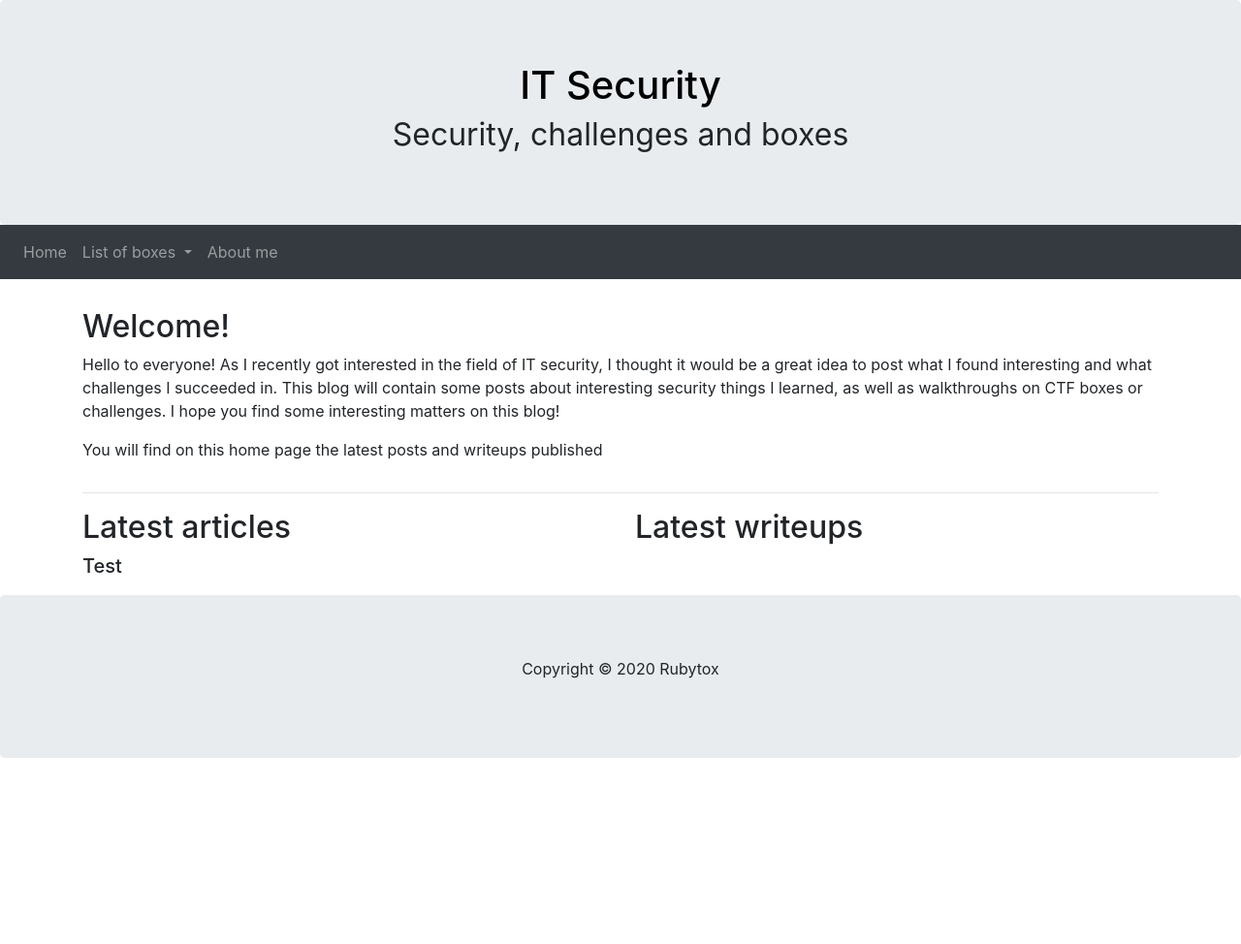
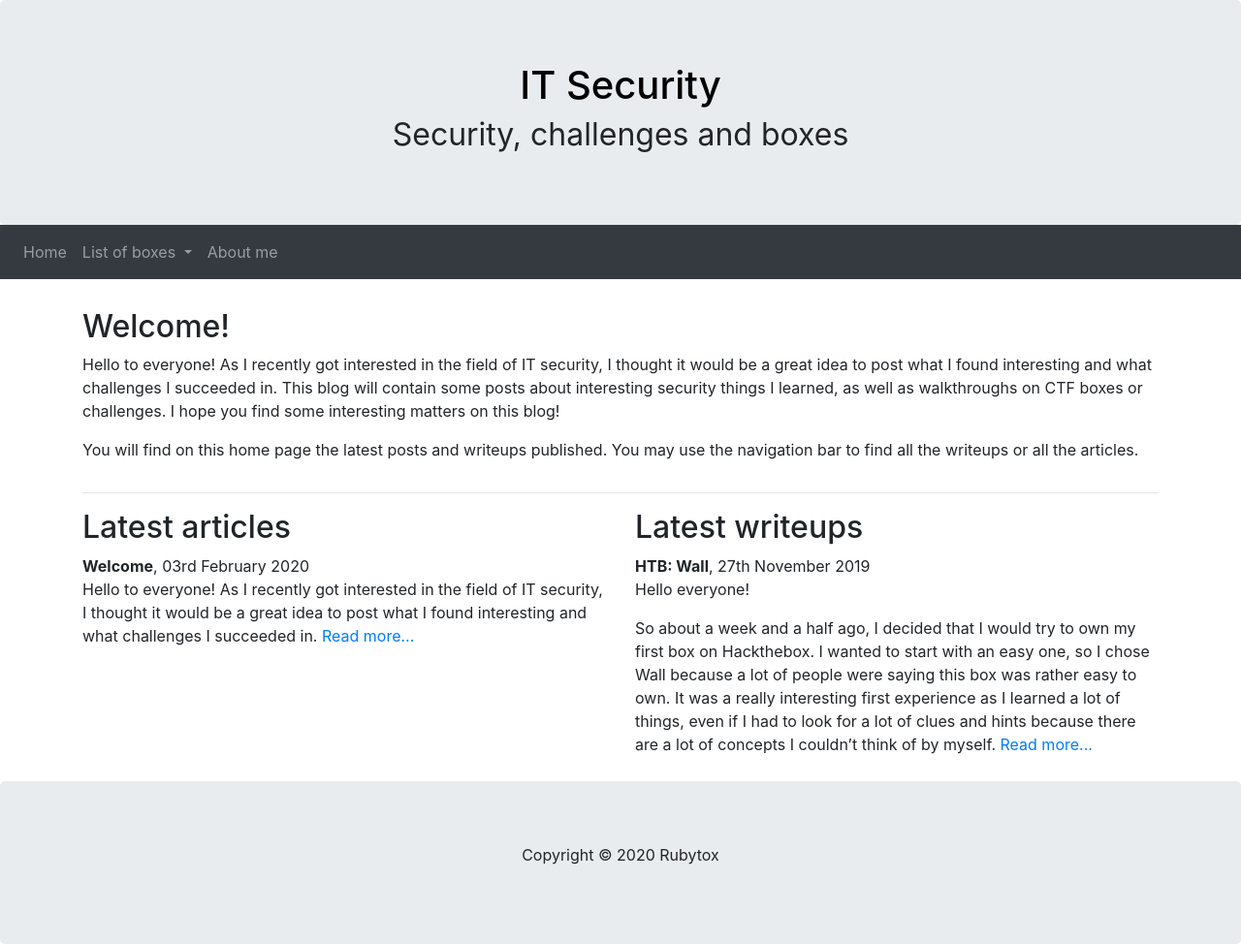
Before and after one commit to Rubytox/Rubytox.github.io, a Jekyll site: the page built from index.html, in a window 1280 px wide. Shown: the whole page at 97% size. Built offline with Jekyll 4.4.1, drawn with Linux system fonts in a browser that asks for light colours; before the commit the page ends 900 px from its top, so only the background shows below that.

Commit message:
Updated home page

```diff
--- a/_config.yml
+++ b/_config.yml
@@ -29,6 +29,8 @@ url: "" # the base hostname & protocol for your site, e.g. http://example.com
 twitter_username: jekyllrb
 github_username:  jekyll
 
+excerpt_separator: <!--more-->
+
 # Build settings
 theme: minima
 plugins:
--- a/_includes/navigation.html
+++ b/_includes/navigation.html
@@ -12,7 +12,13 @@
                     List of boxes
                 </a>
                 <div class="dropdown-menu" aria-labelledby="navbarDropdownMenuLink">
-                    <a class="dropdown-item" href="/pages/HTB/Wall.html">HTB: Wall</a>
+                    <h6 class="dropdown-header">HackTheBox</h6>
+                    {% for post in site.posts %}
+                        {% if post.path contains 'HTB' %}
+                            <a class="dropdown-item" href="{{ post.url }}">{{ post.title }}</a>
+                        {% endif %}
+                    {% endfor %}
+                    <!-- <div class="dropdown-divider"></div> -->
                 </div>
             </li>
             <li class="nav-item">
--- a/_layouts/htb_box.html
+++ b/_layouts/article.html
@@ -5,9 +5,8 @@ title: {{ page.title }}
 
 <div class="col-md-12 post">
     <br/>
-    <img src="../../img/{{ page.code }}/banner.png" alt="Banner" class="center" />
     <h1>{{ page.title }}</h1>
-    <h6>{{ page.author | capitalize }}, {{ page.date }}</h6>
+    <h6>{{ page.author | capitalize }}, {{ page.long_date }}</h6>
     <br />
 
 {{ content }}
--- /dev/null
+++ b/_posts/articles/2020-02-03-Welcome.html
@@ -0,0 +1,14 @@
+---
+layout: article
+title: Welcome
+long_date: "03rd February 2020"
+author: rubytox
+---
+
+<p>Hello to everyone! As I recently got interested in the field of IT security, I thought it would be a
+    great idea to post what I found interesting and what challenges I succeeded in.<!--more--> This blog will contain
+    some posts about interesting security things I learned, as well as walkthroughs on CTF boxes or challenges.
+    I hope you find some interesting matters on this blog!</p>
+
+<p>You will find on this home page the latest posts and writeups published. You may use the navigation
+    bar to find all the writeups or all the articles.</p>
--- a/pages/HTB/Wall.html
+++ b/_posts/writeups/HTB/2019-11-27-Wall.html
@@ -2,7 +2,7 @@
 layout: htb_box
 title: "HTB: Wall"
 code: htb_wall
-date: "27th November 2019"
+long_date: "27th November 2019"
 author: rubytox
 ---
 <p>Hello everyone!</p>
@@ -10,7 +10,8 @@ author: rubytox
 <p>So about a week and a half ago, I decided that I would try to own my first box on Hackthebox.
     I wanted to start with an easy one, so I chose Wall because a lot of people were saying this box was rather easy to own.
     It was a really interesting first experience as I learned a lot of things, even if I had to look for a lot of clues and hints because there are a lot of concepts
-    I couldn’t think of by myself.</p>
+    I couldn’t think of by myself.<!--more--></p>
+
 
 <p>Before we start, I just want to say that this walkthrough might not be as a usual one: I will talk about what I tried, even if it didn’t work, and
     I try to explain why what I did didn’t work, so it might be long and become kind of uninteresting at some point.
--- a/index.html
+++ b/index.html
@@ -12,17 +12,39 @@ title: IT Security
                 some posts about interesting security things I learned, as well as walkthroughs on CTF boxes or challenges.
                 I hope you find some interesting matters on this blog!</p>
 
-            <p>You will find on this home page the latest posts and writeups published</p>
+            <p>You will find on this home page the latest posts and writeups published. You may use the navigation
+                bar to find all the writeups or all the articles.</p>
         </div>
     </div>
     <hr />
     <div class="row">
         <div class="col-sm-6">
             <h2>Latest articles</h2>
-            <h5>Test</h5>
+            <ul class="custom-post-list">
+                {% for post in site.posts %}
+                    {% if post.path contains 'articles' %}
+                        <li>
+                            <strong>{{ post.title }}</strong>, {{ post.long_date }}
+                            {{ post.excerpt }}
+                            <a href="{{ post.url }}">Read more...</a>
+                        </li>
+                    {% endif %}
+                {% endfor %}
+            </ul>
         </div>
         <div class="col-sm-6">
             <h2>Latest writeups</h2>
+            <ul class="custom-post-list">
+            {% for post in site.posts %}
+                {% if post.path contains 'writeups' %}
+                    <li>
+                        <strong>{{ post.title }}</strong>, {{ post.long_date }}
+                        {{ post.excerpt }}
+                        <a href="{{ post.url }}">Read more...</a>
+                    </li>
+                {% endif %}
+            {% endfor %}
+            </ul>
         </div>
     </div>
 </div>
--- a/style/default_style.css
+++ b/style/default_style.css
@@ -41,6 +41,11 @@
     font-style: italic;
 }
 
+.custom-post-list {
+    list-style-type: none;
+    padding-left: 0;
+}
+
 @media screen and (max-width: 580px) {
     .center {
         width: 50%;
```
Also changed, not shown: _posts/2020-02-02-welcome-to-jekyll.markdown (deleted, +0 -29 lines).
